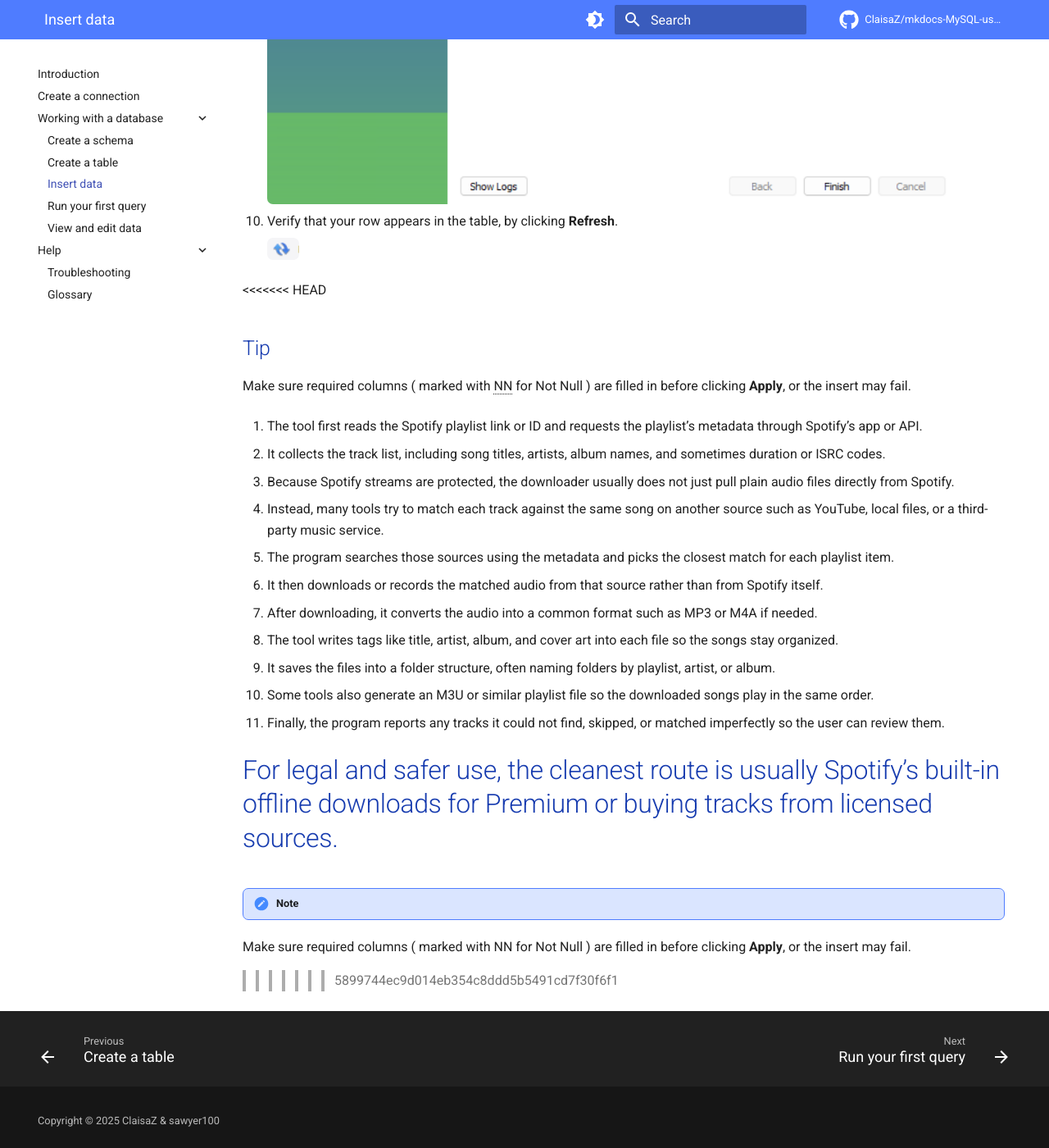
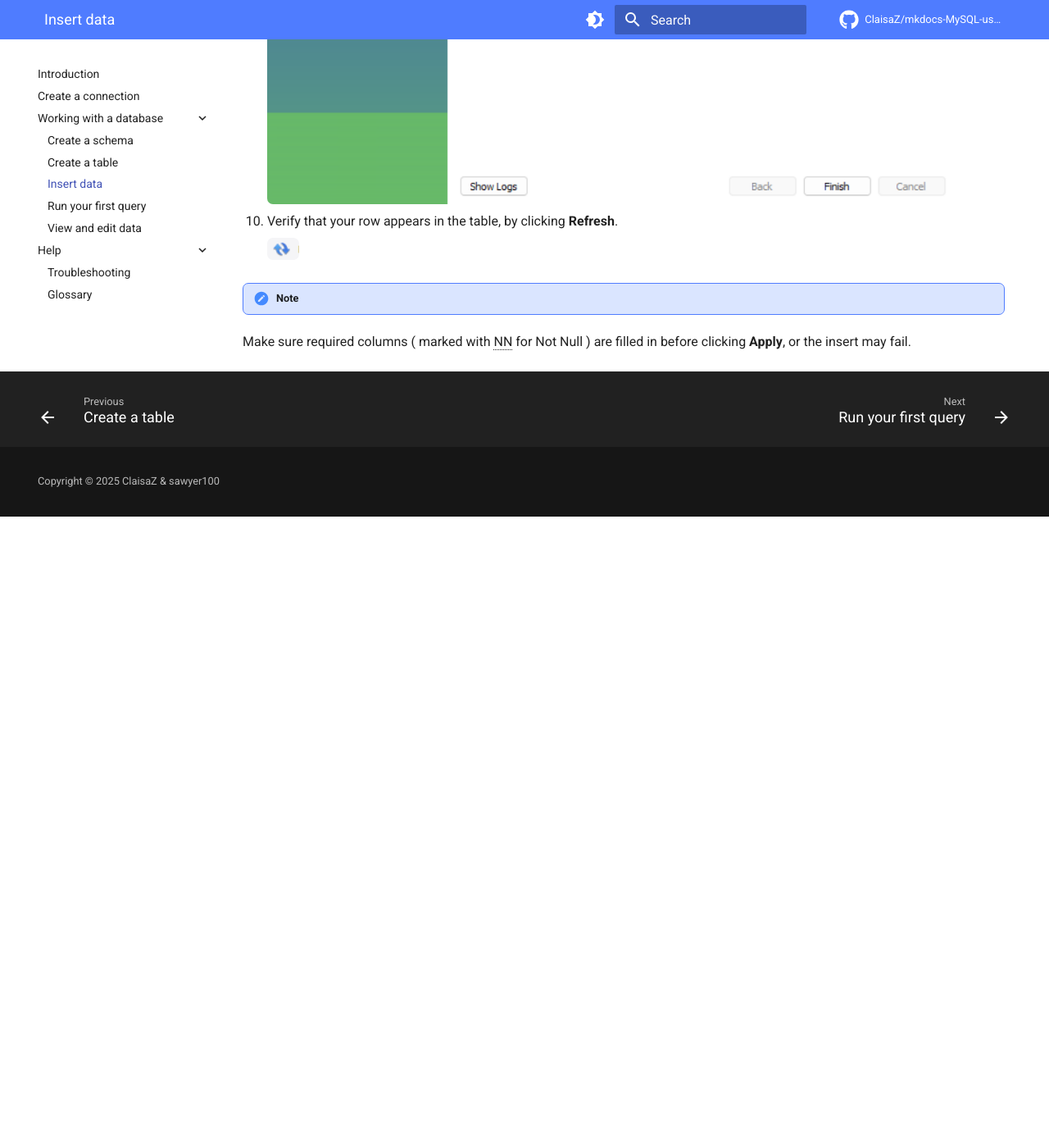
Before and after one commit to ClaisaZ/mkdocs-MySQL-user-guide, an MkDocs documentation site: the page built from docs/5-insertdata.md, in a window 1280 px wide and 1400 px high, scrolled down 2443 px. Shown: the whole window at 82% size. Built offline with MkDocs 1.6.1 and Material for MkDocs 9.7.7, drawn with Linux system fonts in a browser that asks for light colours; comment, search, counter and statistics services are not loaded; after the commit the page ends 3073 px from its top, so only the background shows below that.

Commit message:
three step iamge sizing

```diff
--- a/docs/5-insertdata.md
+++ b/docs/5-insertdata.md
@@ -63,36 +63,5 @@
 
     ![Schema panel in MySQL Workbench](https://cdn.jsdelivr.net/gh/ClaisaZ/mkdocs-MySQL-user-guide@main/docs/assets/images/Inserting_Data_10.png)
 
-<<<<<<< HEAD
-## Tip
-
-Make sure required columns ( marked with NN for Not Null ) are filled in before clicking **Apply**, or the insert may fail.
-
-
-1. The tool first reads the Spotify playlist link or ID and requests the playlist’s metadata through Spotify’s app or API.
-
-2. It collects the track list, including song titles, artists, album names, and sometimes duration or ISRC codes.
-
-3. Because Spotify streams are protected, the downloader usually does not just pull plain audio files directly from Spotify.
-
-4. Instead, many tools try to match each track against the same song on another source such as YouTube, local files, or a third-party music service.
-
-5. The program searches those sources using the metadata and picks the closest match for each playlist item.
-
-6. It then downloads or records the matched audio from that source rather than from Spotify itself.
-
-7. After downloading, it converts the audio into a common format such as MP3 or M4A if needed.
-
-8. The tool writes tags like title, artist, album, and cover art into each file so the songs stay organized.
-
-9. It saves the files into a folder structure, often naming folders by playlist, artist, or album.
-
-10. Some tools also generate an M3U or similar playlist file so the downloaded songs play in the same order.
-
-11. Finally, the program reports any tracks it could not find, skipped, or matched imperfectly so the user can review them.
-
-For legal and safer use, the cleanest route is usually Spotify’s built-in offline downloads for Premium or buying tracks from licensed sources.
-=======
 !!! note "Note"
 Make sure required columns ( marked with NN for Not Null ) are filled in before clicking **Apply**, or the insert may fail.
->>>>>>> 5899744ec9d014eb354c8ddd5b5491cd7f30f6f1
--- a/docs/styles/theme-overrides.css
+++ b/docs/styles/theme-overrides.css
@@ -455,6 +455,14 @@
   height: auto;
 }
 
+.md-typeset img.img-query-step-first-three {
+  display: block;
+  margin: 1rem auto 1.25rem auto;
+  width: min(100%, 20rem);
+  height: auto;
+}
+
+
 .md-typeset img.center-it {
   margin: 1rem auto 1.25rem auto;
 }
```
Also changed, not shown: docs/6-runquery.md (+3 -3 lines), docs/7-view-edit-data.md (+5 -5 lines).
